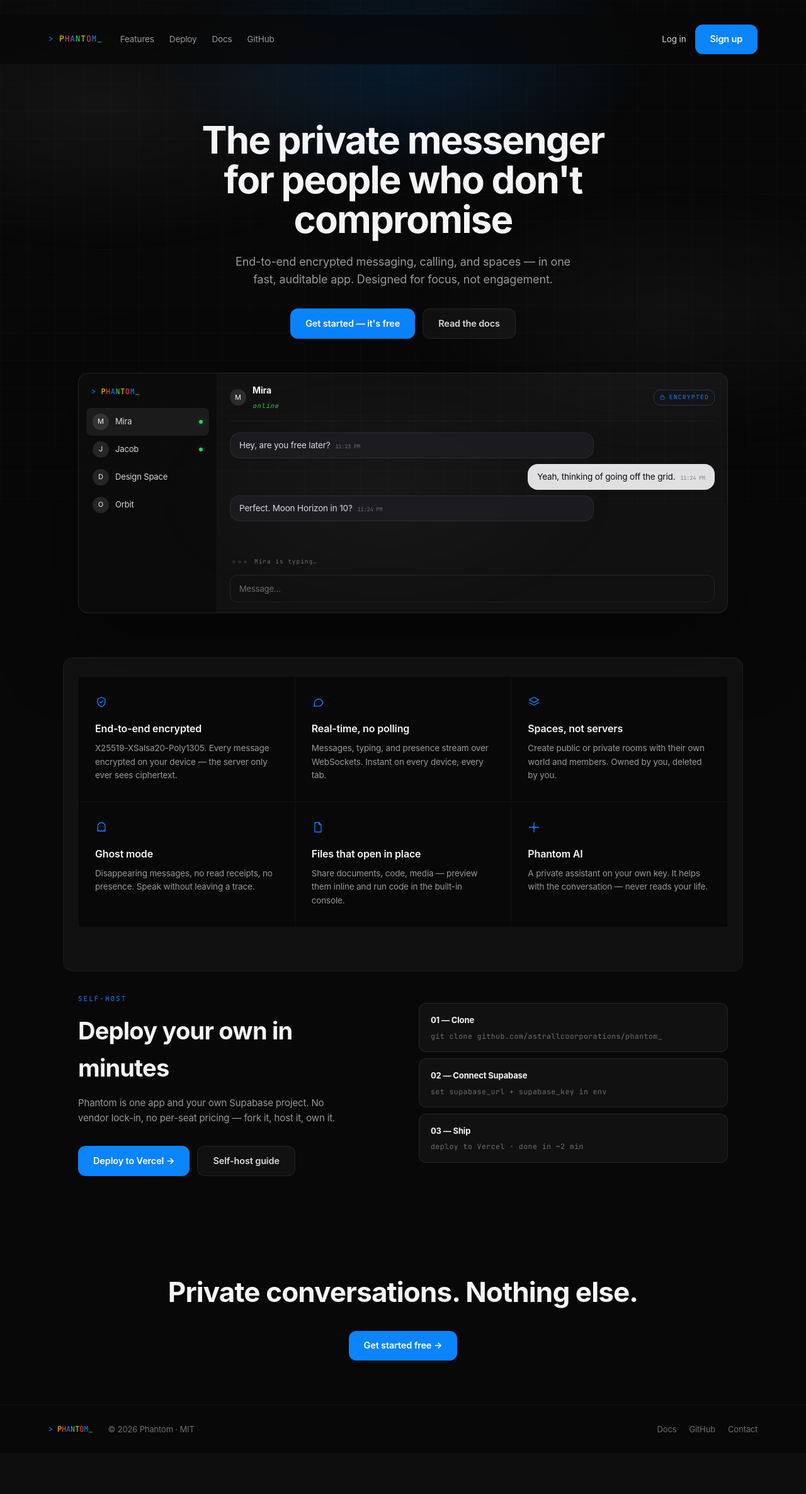
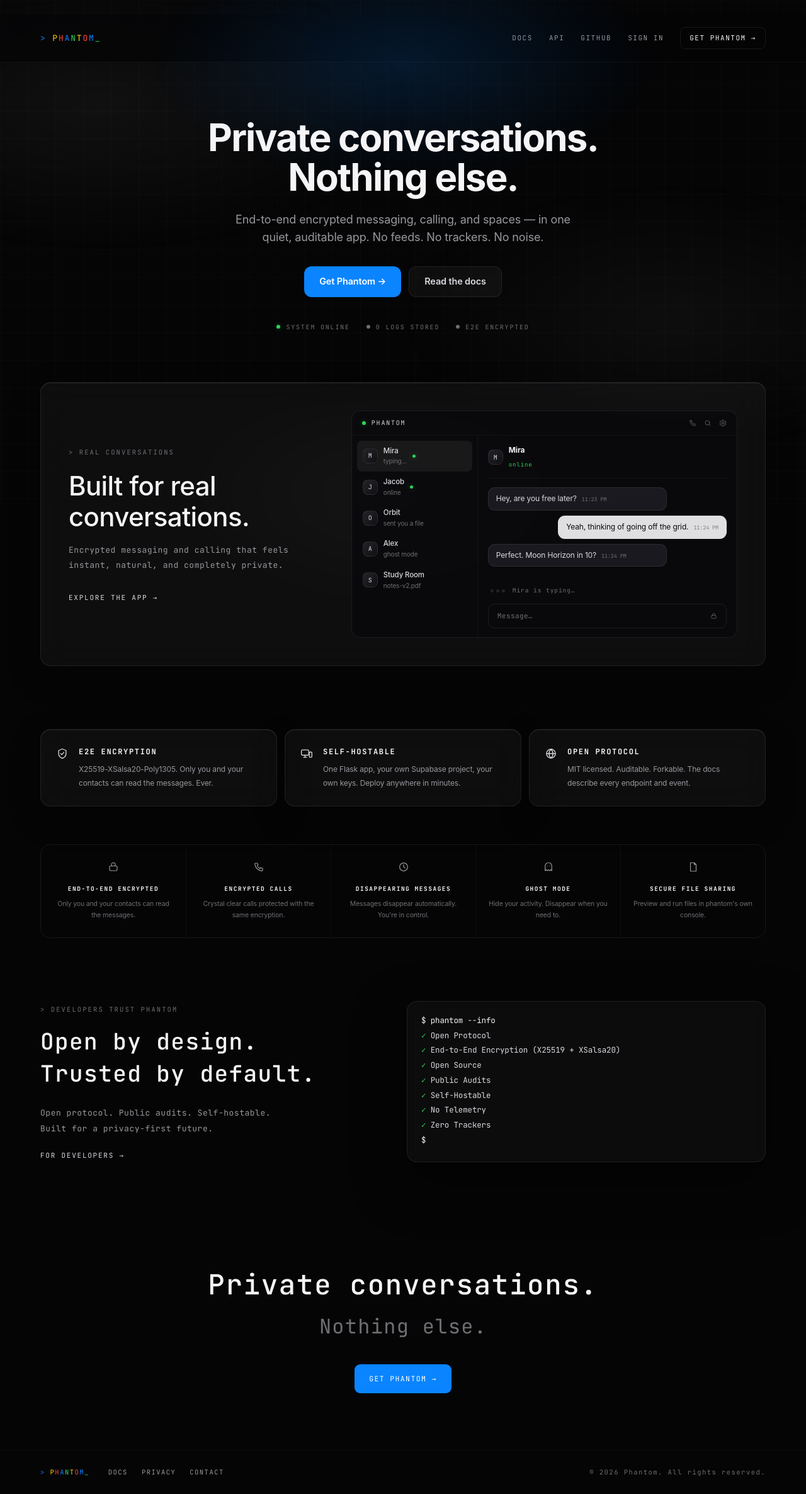
Before and after one commit to astrallcoorporations/phantom_, a Flask app: page / in a window 1280 px wide. Shown: the whole page at 63% size. Before the commit the page ends 2276 px from the top, so only its background shows below. Run offline with Flask 3, Linux system fonts and the light colour scheme.

Commit message:
add calling

```diff
--- a/templates/landing.html
+++ b/templates/landing.html
@@ -3,147 +3,168 @@
 <head>
   <meta charset="UTF-8">
   <meta name="viewport" content="width=device-width, initial-scale=1.0">
-  <title>phantom_ — private conversations. nothing else.</title>
-  <meta name="description" content="End-to-end encrypted messaging, calling, and spaces. No feeds. No trackers. No noise.">
+  <title>phantom_ — encrypted by default. auditable by design.</title>
+  <meta name="description" content="E2E encrypted messaging + calling for developers who don't compromise.">
   <script>try{var p=(JSON.parse(localStorage.getItem("phantom.db.v1")||"{}").prefs||{}).skin||"dark";if(p==="onyx")p="midnight";if(p==="contrast")p="dark";document.documentElement.dataset.skin=p==="system"?(matchMedia("(prefers-color-scheme: light)").matches?"light":"dark"):p}catch(e){}</script>
   <link rel="preconnect" href="https://fonts.googleapis.com">
-  <link href="https://fonts.googleapis.com/css2?family=JetBrains+Mono:wght@400;500;600&display=swap" rel="stylesheet">
+  <link href="https://fonts.googleapis.com/css2?family=JetBrains+Mono:ital,wght@0,400;0,500;0,600;0,700;1,400&display=swap" rel="stylesheet">
   <link rel="stylesheet" href="{{ url_for('static', filename='css/phantom.css') }}">
 </head>
-<body class="landing l5">
+<body class="landing land3">
   {% include "_icons.html" %}
   <a class="skip-link" href="#hero">skip to content</a>
+  <div class="grain" aria-hidden="true"></div>
 
-  <nav class="l5-nav">
-    <a class="l5-logo" data-logo4 href="/">&gt; PHANTOM_</a>
-    <div class="l5-navlinks">
-      <a href="#features">Features</a>
-      <a href="#deploy">Deploy</a>
-      <a href="{{ url_for('docs') }}">Docs</a>
-      <a href="https://github.com/astrallcoorporations/phantom_" target="_blank" rel="noopener">GitHub</a>
-    </div>
-    <div class="l5-navright">
+  <nav class="l3-nav" aria-label="Primary">
+    <a class="l3-brand mono" data-logo4 href="/">&gt; PHANTOM_</a>
+    <div class="l3-links mono">
+      <a href="{{ url_for('docs') }}">DOCS</a>
+      <a href="{{ url_for('docs') }}#api">API</a>
+      <a href="https://github.com/astrallcoorporations/phantom_" target="_blank" rel="noopener">GITHUB</a>
       {% if user %}
       <div class="nav-user">
         <button class="nav-avatar" id="nav-avatar" aria-haspopup="true" aria-expanded="false">{{ user.name[:2] | lower }}</button>
         <div class="nav-menu" id="nav-menu" hidden>
           <a href="/app/profile"><svg class="icon" style="width:13px;height:13px"><use href="#i-user"/></svg> Profile</a>
           <a href="/app/settings"><svg class="icon" style="width:13px;height:13px"><use href="#i-settings"/></svg> Settings</a>
-          <button id="nav-copykey"><svg class="icon" style="width:13px;height:13px"><use href="#i-lock"/></svg> Copy public key</button>
+          <a href="{{ url_for('docs') }}"><svg class="icon" style="width:13px;height:13px"><use href="#i-file"/></svg> Docs</a>
+          <button id="nav-copykey"><svg class="icon" style="width:13px;height:13px"><use href="#i-lock"/></svg> Copy Public Key</button>
           <a class="open-btn" href="/app">Open Phantom →</a>
           <hr>
-          <a class="danger" href="/logout">Sign out</a>
+          <a class="danger" href="/logout">Sign Out</a>
         </div>
       </div>
       {% else %}
-      <a class="l5-signin" href="{{ url_for('auth') }}">Log in</a>
-      <a class="l5-btn l5-btn--blue l5-btn--sm" href="{{ url_for('auth') }}">Sign up</a>
+      <a href="{{ url_for('auth') }}">SIGN IN</a>
+      <a class="l3-cta-sm" href="{{ url_for('auth') }}">GET PHANTOM →</a>
       {% endif %}
     </div>
   </nav>
 
+  <!-- ============ HERO (Linear-style) ============ -->
   <header class="l5-hero" id="hero">
     <span class="l5-glow" aria-hidden="true"></span>
-    <h1>The private messenger<br>for people who don't compromise</h1>
-    <p class="sub">End-to-end encrypted messaging, calling, and spaces — in one fast, auditable app. Designed for focus, not engagement.</p>
+    <h1>Private conversations.<br>Nothing else.</h1>
+    <p class="sub">End-to-end encrypted messaging, calling, and spaces — in one quiet, auditable app. No feeds. No trackers. No noise.</p>
     <div class="l5-cta">
-      {% if user %}<a class="l5-btn l5-btn--blue" href="/app">Open Phantom →</a>
-      {% else %}<a class="l5-btn l5-btn--blue" href="{{ url_for('auth') }}">Get started — it's free</a>{% endif %}
+      {% if user %}
+      <a class="l5-btn l5-btn--blue" href="/app">Open Phantom →</a>
+      {% else %}
+      <a class="l5-btn l5-btn--blue" href="{{ url_for('auth') }}">Get Phantom →</a>
+      {% endif %}
       <a class="l5-btn l5-btn--ghost" href="{{ url_for('docs') }}">Read the docs</a>
+    </div>
+    <div class="l3-status mono" style="flex-direction:row;justify-content:center;gap:26px;margin-top:40px" aria-hidden="true">
+      <span><i class="l3-dot l3-dot--ok"></i> SYSTEM ONLINE</span>
+      <span><i class="l3-dot"></i> 0 LOGS STORED</span>
+      <span><i class="l3-dot"></i> E2E ENCRYPTED</span>
     </div>
   </header>
 
-  <!-- framed product preview (Linear-style) -->
-  <section class="l5-shot">
-    <div class="l5-frame">
-      <div class="l5-demo">
-        <div class="l5-demo-rail">
-          <div class="l5-demo-logo mono" data-logo4>&gt; PHANTOM_</div>
-          {% for n, on in [('Mira', True), ('Jacob', True), ('Design Space', False), ('Orbit', False)] %}
-          <div class="l5-demo-row {{ 'sel' if loop.first }}">
-            <span class="l5-demo-av">{{ n[:1] }}</span><span>{{ n }}</span>
-            {% if on %}<span class="presence presence--online" style="margin-inline-start:auto;width:6px;height:6px"></span>{% endif %}
+  <!-- ============ REAL CONVERSATIONS (live demo) ============ -->
+  <section class="l3-section" id="action">
+    <div class="l3-action panel">
+      <div class="l3-action-copy">
+        <span class="l3-label mono">&gt; REAL CONVERSATIONS</span>
+        <h2 class="mono" style="font-weight:500">Built for real<br>conversations.</h2>
+        <p class="mono l3-sub" style="margin-top:16px">Encrypted messaging and calling that feels<br>instant, natural, and completely private.</p>
+        <a class="l3-play mono" href="{{ url_for('auth') }}">EXPLORE THE APP →</a>
+      </div>
+
+      <div class="l3-demo" role="img" aria-label="Phantom app preview — a private chat where messages appear in real time">
+        <div class="l3-demo-head mono"><i class="l3-dot l3-dot--ok"></i> PHANTOM
+          <span class="l3-demo-acts">
+            <svg class="icon" style="width:12px;height:12px"><use href="#i-calls"/></svg>
+            <svg class="icon" style="width:12px;height:12px"><use href="#i-search"/></svg>
+            <svg class="icon" style="width:12px;height:12px"><use href="#i-settings"/></svg>
+          </span>
+        </div>
+        <div class="l3-demo-body">
+          <div class="l3-demo-list">
+            {% for n, s, on in [('Mira','typing…', True), ('Jacob','online', True), ('Orbit','sent you a file', False), ('Alex','ghost mode', False), ('Study Room','notes-v2.pdf', False)] %}
+            <div class="l3-demo-row {{ 'sel' if loop.first }}">
+              <span class="l3-demo-av">{{ n[:1] }}</span>
+              <span class="l3-demo-meta"><b>{{ n }}</b><i>{{ s }}</i></span>
+              {% if on %}<span class="presence presence--online" style="width:5px;height:5px"></span>{% endif %}
             </div>
             {% endfor %}
           </div>
-        <div class="l5-demo-chat">
-          <div class="l5-demo-top"><span class="l5-demo-av">M</span><div><b>Mira</b><i class="presence-label" style="color:var(--acc-green)">online</i></div>
-            <span class="e2e-badge mono" style="margin-inline-start:auto"><svg class="icon" style="width:10px;height:10px"><use href="#i-lock"/></svg> ENCRYPTED</span></div>
-          <div class="l5-demo-msgs" id="demo-msgs"></div>
+          <div class="l3-demo-chat">
+            <div class="l3-demo-peer"><span class="l3-demo-av">M</span><span><b>Mira</b><i class="mono">online</i></span></div>
+            <div class="l3-demo-msgs" id="demo-msgs"></div>
             <div class="l3-demo-typing mono" id="demo-typing" hidden>
-            <span class="typing"><span></span><span></span><span></span></span> Mira is typing…</div>
-          <div class="l5-demo-input">Message…</div>
+              <span class="typing"><span></span><span></span><span></span></span> Mira is typing…
+            </div>
+            <div class="l3-demo-input mono">Message… <svg class="icon" style="width:11px;height:11px;margin-inline-start:auto"><use href="#i-lock"/></svg></div>
+          </div>
         </div>
       </div>
     </div>
   </section>
 
-  <!-- feature grid -->
-  <section class="l5-features" id="features">
-    <div class="l5-feat">
+  <!-- ============ FEATURE CARDS ============ -->
+  <section class="l3-section" id="features">
+    <div class="l3-cards">
+      <div class="l3-card panel reveal">
         <svg class="icon"><use href="#i-shield"/></svg>
-      <h3>End-to-end encrypted</h3>
-      <p>X25519-XSalsa20-Poly1305. Every message encrypted on your device — the server only ever sees ciphertext.</p>
+        <div><b class="mono">E2E ENCRYPTION</b>
+        <p>X25519-XSalsa20-Poly1305. Only you and your contacts can read the messages. Ever.</p></div>
       </div>
-    <div class="l5-feat">
-      <svg class="icon"><use href="#i-messages"/></svg>
-      <h3>Real-time, no polling</h3>
-      <p>Messages, typing, and presence stream over WebSockets. Instant on every device, every tab.</p>
+      <div class="l3-card panel reveal">
+        <svg class="icon"><use href="#i-devices"/></svg>
+        <div><b class="mono">SELF-HOSTABLE</b>
+        <p>One Flask app, your own Supabase project, your own keys. Deploy anywhere in minutes.</p></div>
       </div>
-    <div class="l5-feat">
-      <svg class="icon"><use href="#i-spaces"/></svg>
-      <h3>Spaces, not servers</h3>
-      <p>Create public or private rooms with their own world and members. Owned by you, deleted by you.</p>
+      <div class="l3-card panel reveal">
+        <svg class="icon"><use href="#i-globe"/></svg>
+        <div><b class="mono">OPEN PROTOCOL</b>
+        <p>MIT licensed. Auditable. Forkable. The docs describe every endpoint and event.</p></div>
       </div>
-    <div class="l5-feat">
-      <svg class="icon"><use href="#i-ghost"/></svg>
-      <h3>Ghost mode</h3>
-      <p>Disappearing messages, no read receipts, no presence. Speak without leaving a trace.</p>
-    </div>
-    <div class="l5-feat">
-      <svg class="icon"><use href="#i-file"/></svg>
-      <h3>Files that open in place</h3>
-      <p>Share documents, code, media — preview them inline and run code in the built-in console.</p>
-    </div>
-    <div class="l5-feat">
-      <svg class="icon"><use href="#i-sparkle"/></svg>
-      <h3>Phantom AI</h3>
-      <p>A private assistant on your own key. It helps with the conversation — never reads your life.</p>
     </div>
   </section>
 
-  <!-- deploy in minutes (replaces the SDK terminal) -->
-  <section class="l5-deploy" id="deploy">
-    <div class="l5-deploy-copy">
-      <span class="l5-eyebrow">SELF-HOST</span>
-      <h2>Deploy your own in minutes</h2>
-      <p>Phantom is one app and your own Supabase project. No vendor lock-in, no per-seat pricing — fork it, host it, own it.</p>
-      <div class="l5-cta" style="justify-content:flex-start">
-        <a class="l5-btn l5-btn--blue" href="https://vercel.com/new/clone?repository-url=https://github.com/astrallcoorporations/phantom_" target="_blank" rel="noopener">Deploy to Vercel →</a>
-        <a class="l5-btn l5-btn--ghost" href="{{ url_for('docs') }}#selfhost">Self-host guide</a>
+  <!-- ============ ICON STRIP ============ -->
+  <section class="l3-section" style="padding-top:10px">
+    <div class="l3-strip reveal">
+      <div><svg class="icon"><use href="#i-lock"/></svg><b class="mono">END-TO-END ENCRYPTED</b><p>Only you and your contacts can read the messages.</p></div>
+      <div><svg class="icon"><use href="#i-calls"/></svg><b class="mono">ENCRYPTED CALLS</b><p>Crystal clear calls protected with the same encryption.</p></div>
+      <div><svg class="icon"><use href="#i-moments"/></svg><b class="mono">DISAPPEARING MESSAGES</b><p>Messages disappear automatically. You're in control.</p></div>
+      <div><svg class="icon"><use href="#i-ghost"/></svg><b class="mono">GHOST MODE</b><p>Hide your activity. Disappear when you need to.</p></div>
+      <div><svg class="icon"><use href="#i-file"/></svg><b class="mono">SECURE FILE SHARING</b><p>Preview and run files in phantom's own console.</p></div>
     </div>
-    </div>
-    <ol class="l5-steps">
-      <li><b>01 — Clone</b><span class="mono">git clone github.com/astrallcoorporations/phantom_</span></li>
-      <li><b>02 — Connect Supabase</b><span class="mono">set supabase_url + supabase_key in env</span></li>
-      <li><b>03 — Ship</b><span class="mono">deploy to Vercel · done in ~2 min</span></li>
-    </ol>
   </section>
 
-  <section class="l5-final">
-    <h2>Private conversations. Nothing else.</h2>
-    {% if user %}<a class="l5-btn l5-btn--blue" href="/app">Open Phantom →</a>
-    {% else %}<a class="l5-btn l5-btn--blue" href="{{ url_for('auth') }}">Get started free →</a>{% endif %}
+  <!-- ============ DEVELOPERS ============ -->
+  <section class="l3-section l3-duo" id="developers">
+    <div style="align-self:center">
+      <span class="l3-label mono">&gt; DEVELOPERS TRUST PHANTOM</span>
+      <h2 class="mono" style="font-size:clamp(24px,3vw,36px);font-weight:500;color:var(--p-text);line-height:1.4;margin-top:16px">Open by design.<br>Trusted by default.</h2>
+      <p class="mono l3-sub">Open protocol. Public audits. Self-hostable.<br>Built for a privacy-first future.</p>
+      <a class="l3-play mono" href="{{ url_for('docs') }}" style="margin-top:22px">FOR DEVELOPERS →</a>
+    </div>
+    <div class="termcard reveal" style="max-width:none;justify-self:stretch">
+      <span class="tc-line c-cmd">$ phantom --info</span>
+      {% for line in ['Open Protocol', 'End-to-End Encryption (X25519 + XSalsa20)', 'Open Source', 'Public Audits', 'Self-Hostable', 'No Telemetry', 'Zero Trackers'] %}
+      <span class="tc-line"><span class="c-ok">✓</span>  {{ line }}</span>
+      {% endfor %}
+      <span class="tc-line c-cmd">$ <span class="tc-caret" aria-hidden="true"></span></span>
+    </div>
   </section>
 
-  <footer class="l5-foot">
-    <a data-logo4 href="/">&gt; PHANTOM_</a>
-    <span>© 2026 Phantom · MIT</span>
-    <div class="l5-foot-links">
-      <a href="{{ url_for('docs') }}">Docs</a>
-      <a href="https://github.com/astrallcoorporations/phantom_" target="_blank" rel="noopener">GitHub</a>
-      <a href="mailto:pencil.insurance.buisness@gmail.com">Contact</a>
+  <!-- ============ FINAL CTA ============ -->
+  <section class="l3-final">
+    <h2 class="mono reveal">Private conversations.</h2>
+    <p class="mono l3-final-dim reveal">Nothing else.</p>
+    <a class="l3-btn l3-btn--solid mono reveal" href="{{ url_for('auth') }}" style="background:var(--acc-blue);color:#fff">GET PHANTOM →</a>
+  </section>
+
+  <footer class="l3-foot mono">
+    <a href="/" data-logo4>&gt; PHANTOM_</a>
+    <div class="l3-foot-links">
+      <a href="{{ url_for('docs') }}">DOCS</a><a href="#features">PRIVACY</a>
+      <a href="mailto:pencil.insurance.buisness@gmail.com">CONTACT</a>
     </div>
+    <span style="margin-inline-start:auto;color:var(--p-text-4)">© 2026 Phantom. All rights reserved.</span>
   </footer>
 
   <script src="{{ url_for('static', filename='js/phantom.js') }}"></script>
```
Lines whose indentation alone changed are shown as unchanged.
